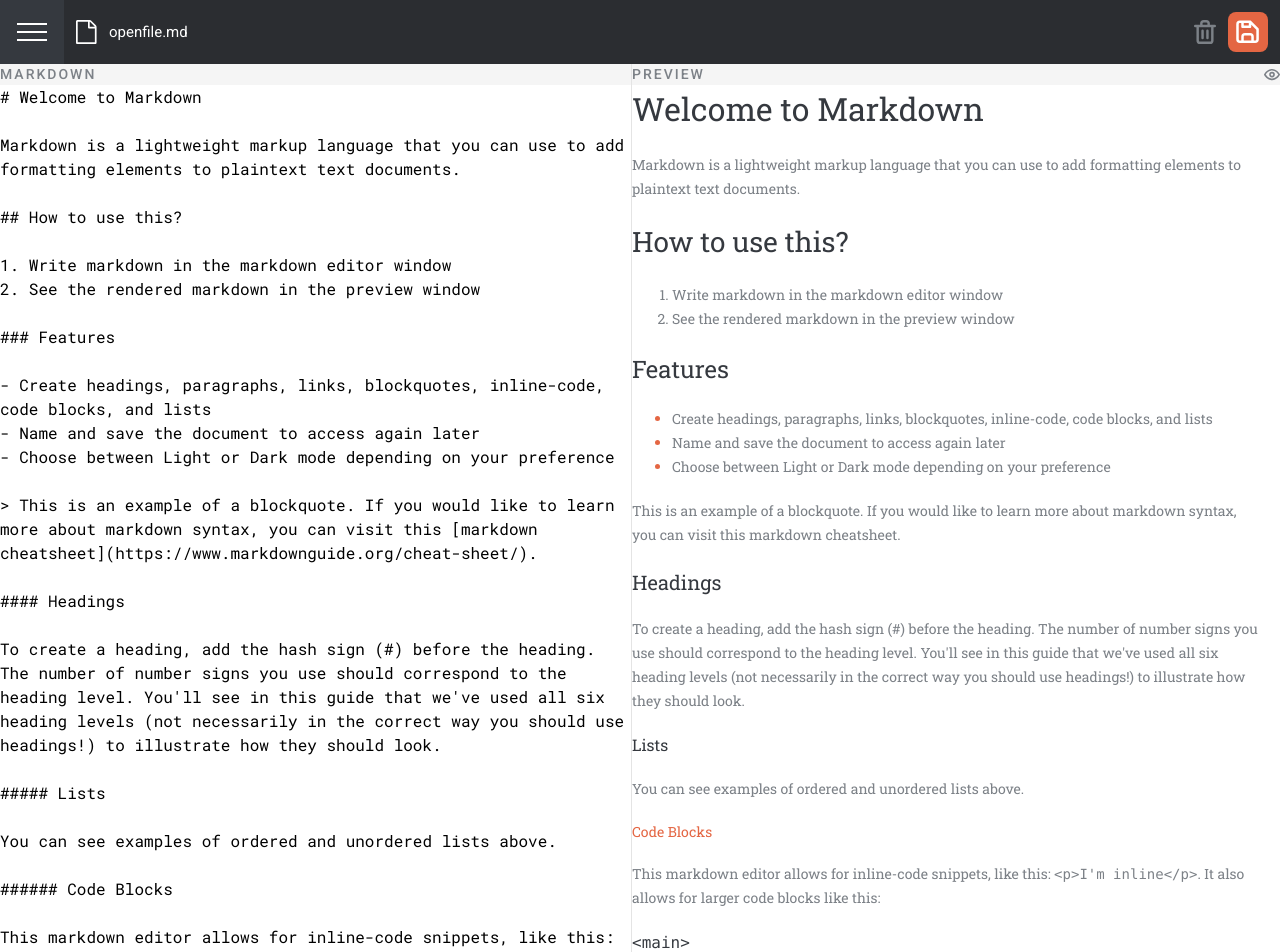
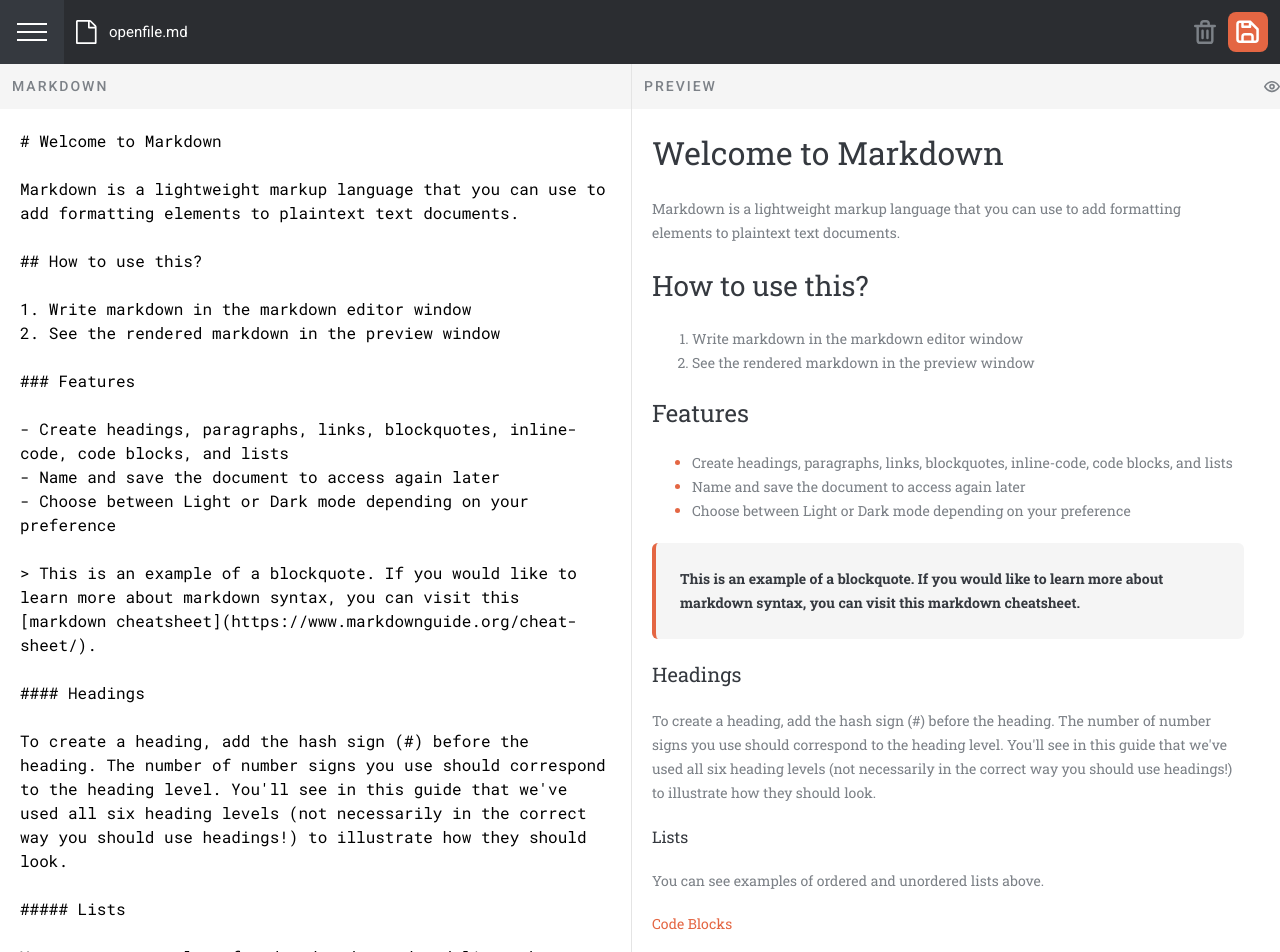
Before and after one commit to timshandrew/markdown-editor, a React (Vite) app: page / in a window 1280 px wide. Shown: the top 952 px of the page. Built offline with nearby package versions, Linux system fonts and the light colour scheme.

Commit message:
finish styling preview

```diff
--- a/src/components/ContentView.jsx
+++ b/src/components/ContentView.jsx
@@ -4,7 +4,9 @@ export default function ContentView({ heading, content, children }) {
   return (
     <ContentContext.Provider value={content}>
       <section className="row-span-2000 grid grid-rows-subgrid first-of-type:border-300 first-of-type:border-e-1">
-        <h2 className="bg-200 text-500 text-heading-s uppercase">{heading}</h2>
+        <h2 className="bg-200 text-500 text-heading-s p-3 uppercase">
+          {heading}
+        </h2>
         {children}
       </section>
     </ContentContext.Provider>
--- a/src/components/MarkdownEditor.jsx
+++ b/src/components/MarkdownEditor.jsx
@@ -5,9 +5,9 @@ export default function MarkdownEditor({ setMarkdown }) {
   const markdown = useContext(ContentContext);
 
   return (
-    <div className="font-roboto-mono">
+    <div className="font-roboto-mono p-5">
       <textarea
-        className="field-sizing-content w-full"
+        className="no-resize field-sizing-content w-full focus:outline-none"
         onChange={(e) => setMarkdown(e.target.value)}
         value={markdown}
       ></textarea>
--- a/src/components/MarkdownPreview.jsx
+++ b/src/components/MarkdownPreview.jsx
@@ -7,7 +7,7 @@ export default function MarkdownPreview() {
   const markdown = useContext(ContentContext);
 
   return (
-    <div className="markdown-preview">
+    <div className="markdown-preview p-5">
       <Markdown>{markdown}</Markdown>
     </div>
   );
--- a/src/styles/index.css
+++ b/src/styles/index.css
@@ -1,4 +1,8 @@
 @import "tailwindcss";
+
+@utility no-resize {
+  resize: none;
+}
 
 @theme {
   --color-*: initial;
--- a/src/styles/previewStyles.css
+++ b/src/styles/previewStyles.css
@@ -45,4 +45,20 @@
       @apply text-orange;
     }
   }
+
+  & blockquote {
+    @apply bg-200 border-orange rounded-md border-l-4 p-6;
+  }
+
+  & blockquote p {
+    @apply text-700 font-bold;
+  }
+
+  & code {
+    @apply font-roboto-mono text-700;
+  }
+
+  & pre {
+    @apply bg-200 rounded-md p-6;
+  }
 }
```
